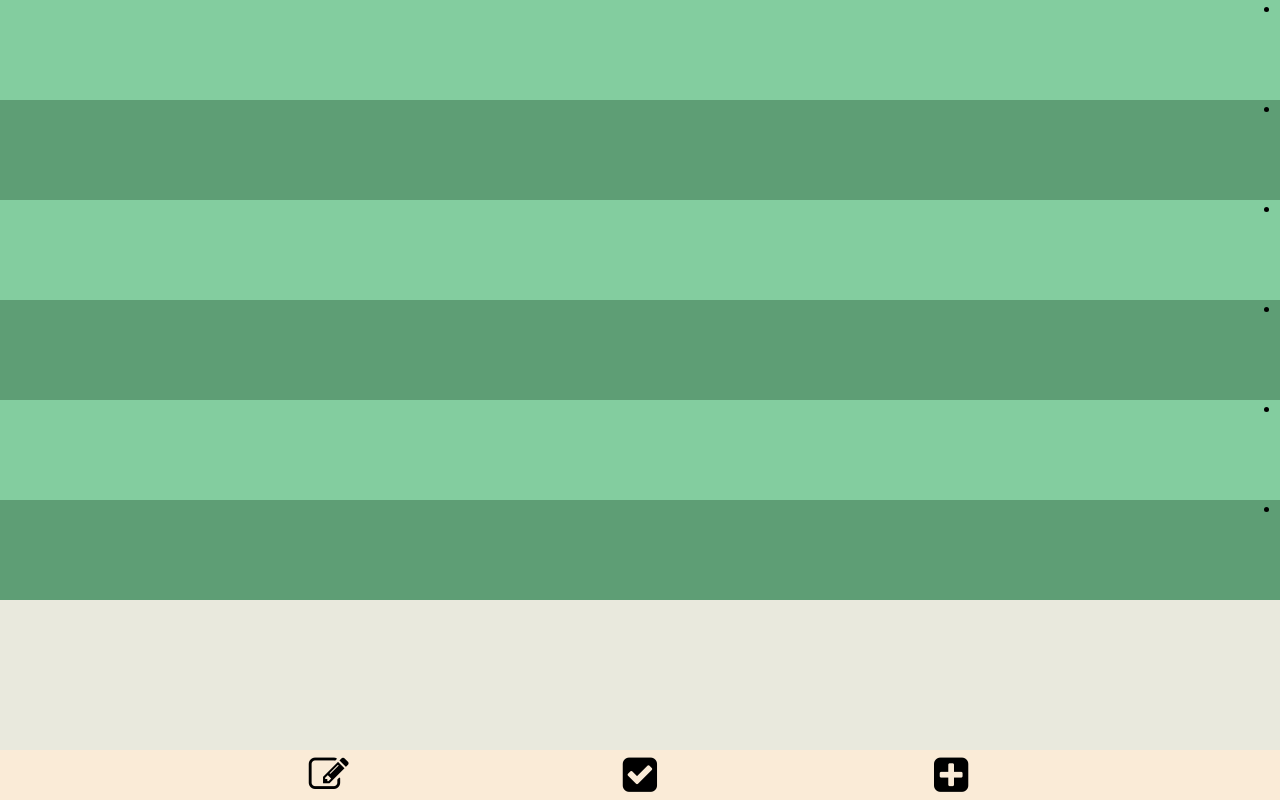
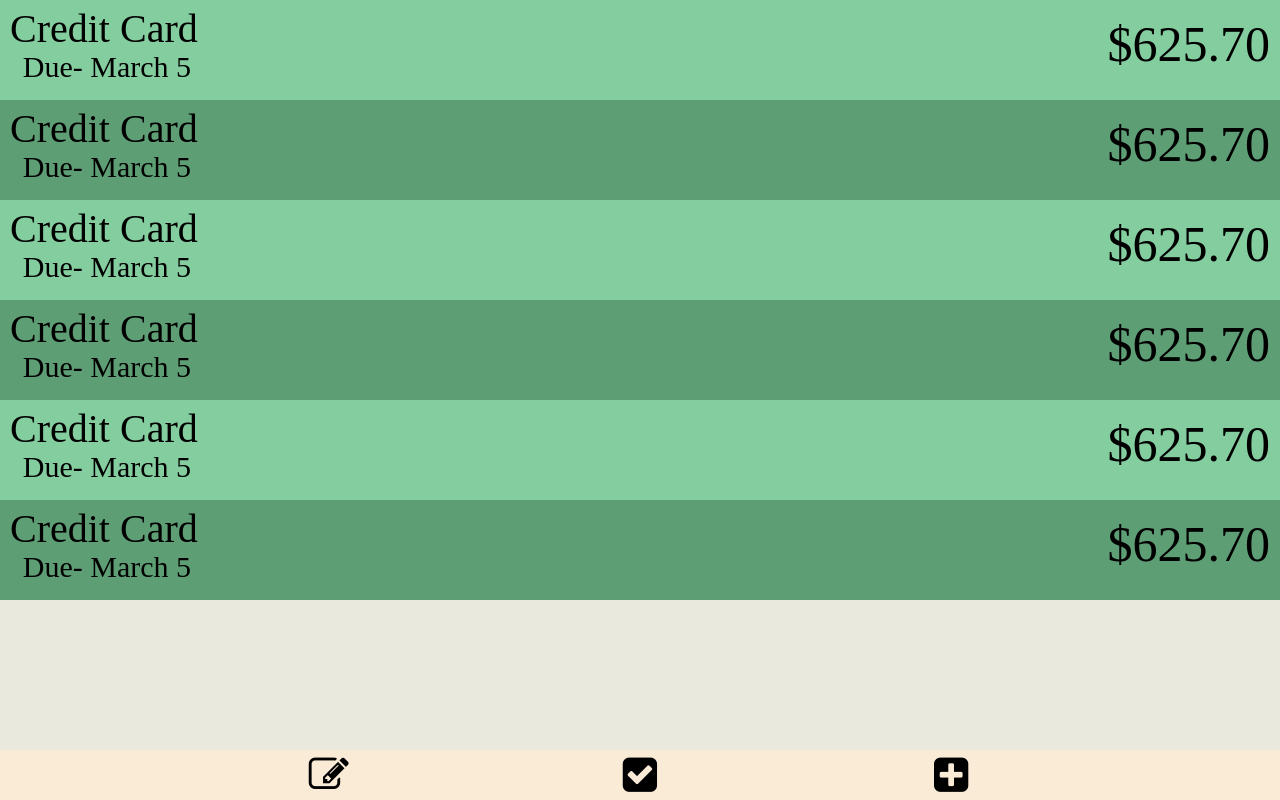
Before and after one commit to shweetshourpowk/payyourdamnbills, a plain HTML site: page index.html in a window 1280 px wide. Shown: the top 800 px of the page. Drawn offline with Linux system fonts and the light colour scheme.

Commit message:
more styling and testing with an entry

```diff
--- a/index.html
+++ b/index.html
@@ -1,7 +1,7 @@
 <!DOCTYPE html>
 <html>
 <head>
-    <title></title>
+    <title>Pay your damn bills</title>
     <meta name="description" content=""/>
     <meta name="author" content="Jon Cunningham, Ryan McCrory, Chanie Mobley"/>
     <meta name="viewport"
@@ -16,12 +16,36 @@
 
     <div id="list">
         <ul>
-            <li></li>
-            <li></li>
-            <li></li>
-            <li></li>
-            <li></li>
-            <li></li>
+            <li>
+                <span class="bName">Credit Card</span>
+                <span class="dDate">Due- March 5</span>
+                <span class="bAmount">$625.70</span>
+            </li>
+            <li>
+                <span class="bName">Credit Card</span>
+                <span class="dDate">Due- March 5</span>
+                <span class="bAmount">$625.70</span>
+            </li>
+            <li>
+                <span class="bName">Credit Card</span>
+                <span class="dDate">Due- March 5</span>
+                <span class="bAmount">$625.70</span>
+            </li>
+            <li>
+                <span class="bName">Credit Card</span>
+                <span class="dDate">Due- March 5</span>
+                <span class="bAmount">$625.70</span>
+            </li>
+            <li>
+                <span class="bName">Credit Card</span>
+                <span class="dDate">Due- March 5</span>
+                <span class="bAmount">$625.70</span>
+            </li>
+            <li>
+                <span class="bName">Credit Card</span>
+                <span class="dDate">Due- March 5</span>
+                <span class="bAmount">$625.70</span>
+            </li>
         </ul>
     </div>
 
--- a/less/view.less
+++ b/less/view.less
@@ -28,10 +28,35 @@
     color: @yellow;
   }
 
-  #list li {
+  #list ul li {
     background-color: #5e9e75;
     height: 100px;
+    list-style-type: none;
     text-decoration: none;
+
+    .bName {
+      position: relative;
+      font-size: 40px;
+      top: 5px;
+      left: 10px;
+      float: left;
+    }
+
+    .dDate {
+      font-size: 30px;
+      position: relative;
+      left: -165px;
+      float: left;
+      top: 50px;
+    }
+
+    .bAmount {
+      position: relative;
+      float: right;
+      font-size: 50px;
+      top: 15px;
+      right: 10px;
+    }
   }
 
   #list li:nth-child(odd){
@@ -47,6 +72,7 @@
       background-color: @bgColorPaid;
       height: 100px;
       text-decoration: none;
+      list-style-type: none;
     }
 
     #listPaid li:nth-child(odd){
```
Also changed, not shown: css/style.css.
